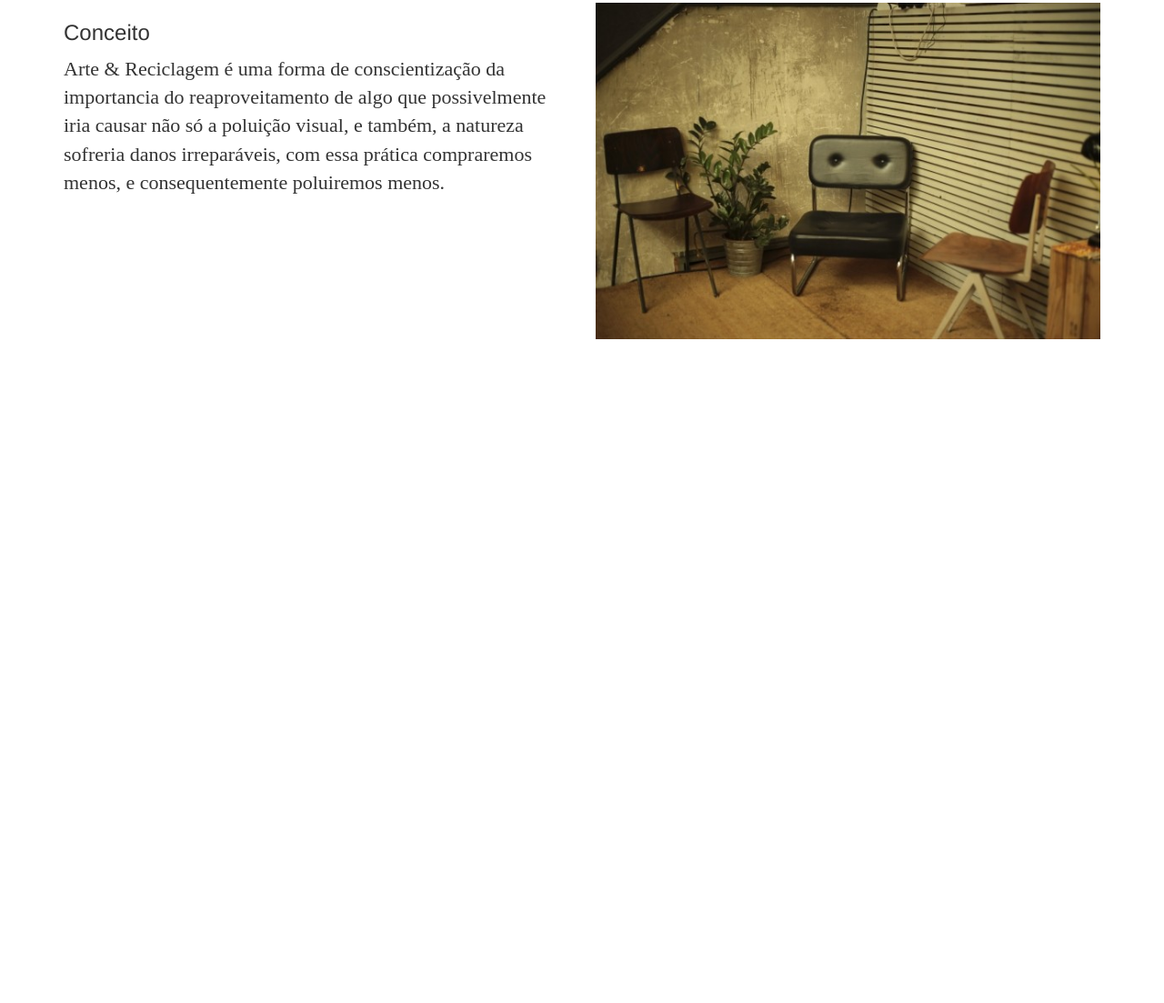
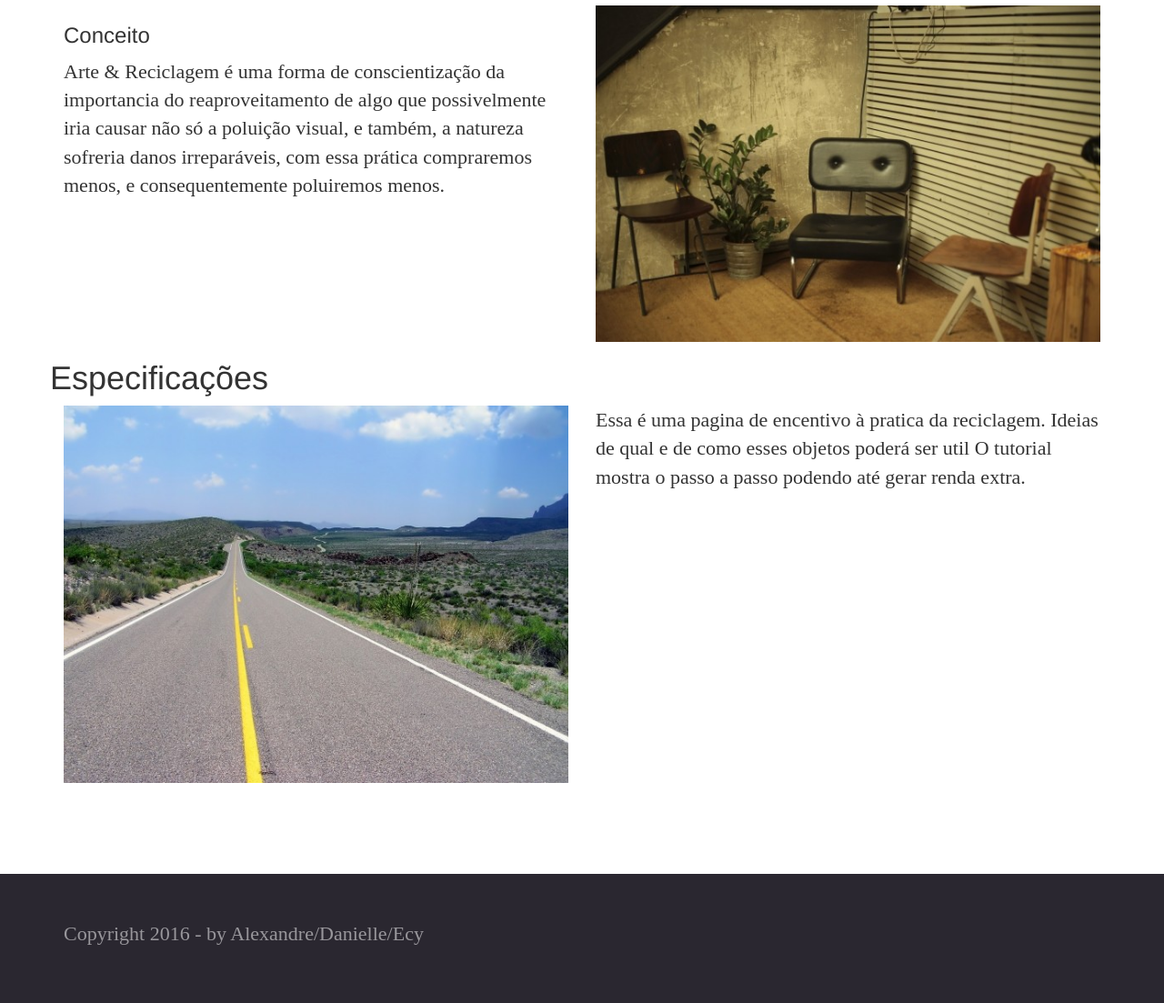
Before and after one commit to fhpimenta/Turma_Godofredo_Viana, a plain HTML site: page index.html in a window 1280 px wide. Shown: the part 550-1653 px from the top of the page at 91% size. Before the commit the page ends 943 px from the top, so only its background shows below. Drawn offline with Linux system fonts and the light colour scheme.

Commit message:
Segundo commit

```diff
--- a/css/style.css
+++ b/css/style.css
@@ -1,10 +1,8 @@
-body {
-	margin-bottom: 20px;
-}
-
 /* CSS Menu */
 .menu {
 	background-color: #36D40F;
+	height: 55px;
+	margin-bottom: 20px;
 }
 
 .navbar-default {
@@ -32,3 +30,11 @@ p {
 	font-size: 22px;
 	font-family: "Arial, helvetica, sans-serif";
 }
+
+.bs-docs-footer {
+    padding-top: 50px;
+    padding-bottom: 50px;
+    margin-top: 100px;
+    color: #99979c;
+    background-color: #2a2730;
+}
--- a/index.html
+++ b/index.html
@@ -69,7 +69,16 @@ Arte & Reciclagem é uma forma de conscientização da importancia do reaproveit
 
 			<!-- Especificações -->
 			<section id="especificacoes">
-
+				<div class="row">
+					<h1>Especificações</h1>
+					<div class="col-md-6">
+						<img src="img/landscape-with-road-under-clouds-in-sky.jpg" width="555">
+					</div>
+					<div class="col-md-6">
+						<p>Essa é uma pagina de encentivo à pratica da reciclagem. Ideias de qual e de como esses objetos poderá ser util
+						O tutorial mostra o passo a passo podendo até gerar renda extra.</p>
+					</div>
+				</div>
 			</section>
 
 			<!-- <div class="row">
@@ -82,6 +91,12 @@ Arte & Reciclagem é uma forma de conscientização da importancia do reaproveit
 
 		</div>
 
+		<footer class="bs-docs-footer">
+			<div class="container">
+				<p>Copyright 2016 - by Alexandre/Danielle/Ecy</p>
+			</div>
+		</footer>
+
 
 
 		<script type="text/javascript" src="js/jquery-1.12.4.min.js"></script>
```
